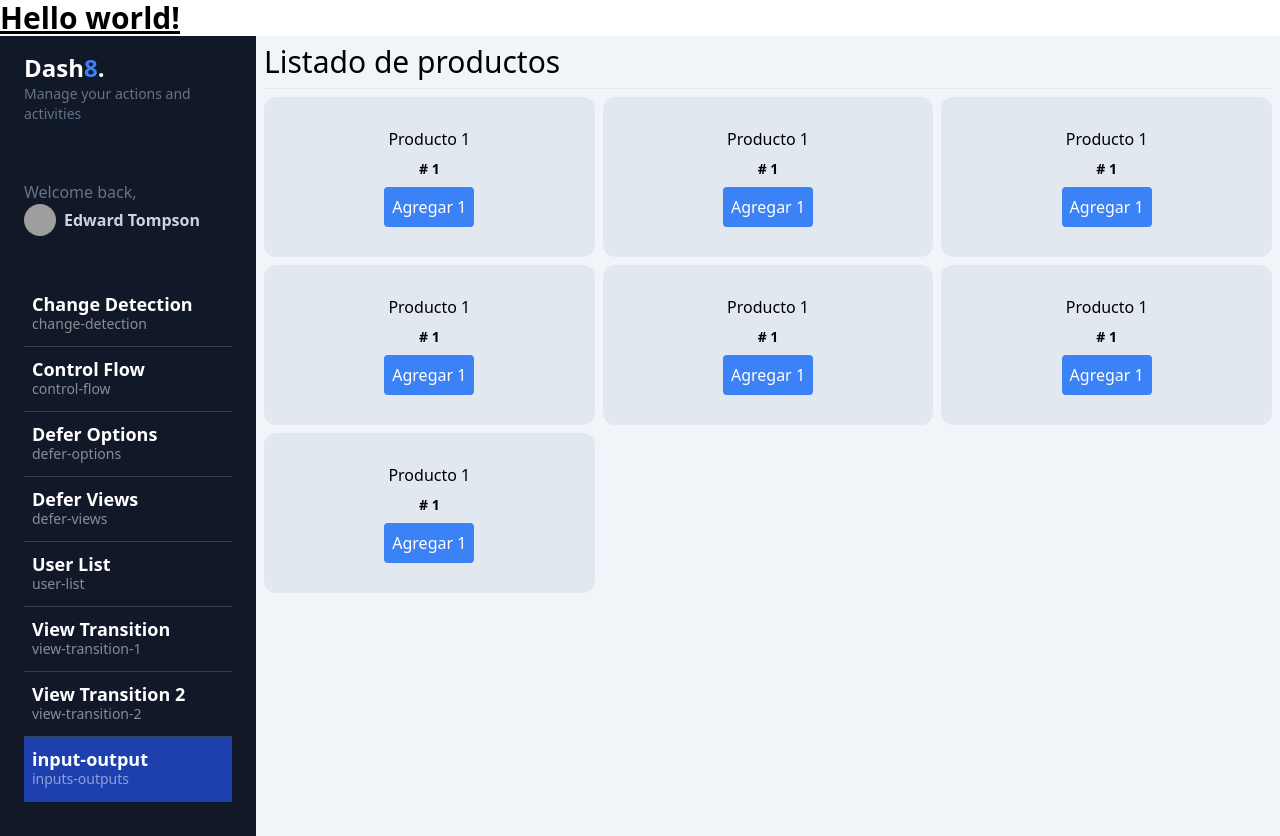
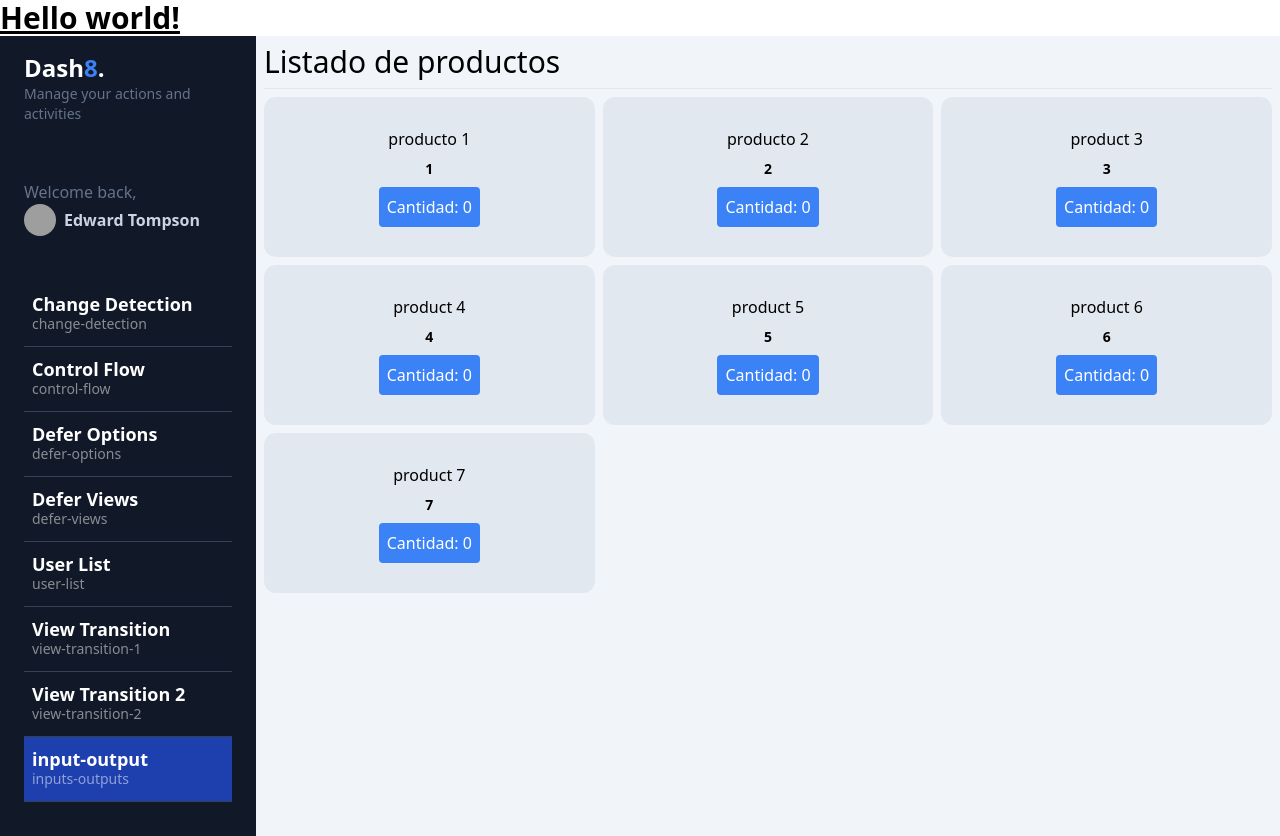
Before and after one commit to jsfc2199/Angular18Features, an Angular app: page /dashboard/inputs-outputs in a window 1280 px wide. Built offline with nearby package versions, Linux system fonts and the light colour scheme; grey boxes are pictures that could not be loaded.

Commit message:
inputs y outputs como señales

```diff
--- a/src/app/dashboard/pages/input-output/input-output.component.html
+++ b/src/app/dashboard/pages/input-output/input-output.component.html
@@ -4,7 +4,7 @@
 <div class="grid grid-cols-1 sm:grid-cols-3 gap-2">
   @for (item of products(); track item.id) {
 
-    <app-product-card></app-product-card>
+    <app-product-card [product]="item" (onIncrementQuantity)="updateIncrement(item, $event)"></app-product-card>
   }
 
 </div>
--- a/src/app/dashboard/pages/input-output/input-output.component.ts
+++ b/src/app/dashboard/pages/input-output/input-output.component.ts
@@ -38,8 +38,19 @@ export default class InputOutputComponent {
     take(7)
   ).subscribe()
 
+  //la ventaja de usar inputs y outputs como señales es que angular sabe exactamente el lugar donde se cambió la data en vez de verificar toda la app
+  updateIncrement(product: Product, newQuantity: number){
+    this.products.update((products) =>
+      products.map((p) =>
+        p.id === product.id ? {...p, quantity: newQuantity} : p
+      )
+    )
+  }
+
   ngOnDestroy(): void {
     this.internalSubscription.unsubscribe()
 
   }
+
+
 }
--- a/src/app/dashboard/pages/input-output/ui/product-card/product-card.component.html
+++ b/src/app/dashboard/pages/input-output/ui/product-card/product-card.component.html
@@ -1,11 +1,11 @@
 <div
     class="bg-slate-200 w-full rounded-xl h-40 flex justify-center items-center flex-col"
   >
-    <span>Producto 1</span>
-    <h2 class="font-bold text-sm my-2"># 1</h2>
-    <button
+    <span>{{product().name}}</span>
+    <h2 class="font-bold text-sm my-2">{{product().id}}</h2>
+    <button (click)="incrementQuantity()"
       class="bg-blue-500 p-2 rounded text-white hover:bg-blue-600 transition-all"
     >
-      Agregar 1
+      Cantidad: {{product().quantity}}
     </button>
   </div>
--- a/src/app/dashboard/pages/input-output/ui/product-card/product-card.component.ts
+++ b/src/app/dashboard/pages/input-output/ui/product-card/product-card.component.ts
@@ -1,4 +1,5 @@
-import { Component } from '@angular/core';
+import { Component, input, output } from '@angular/core';
+import { Product } from '../../../../../interfaces/product';
 
 @Component({
   selector: 'app-product-card',
@@ -8,4 +9,14 @@ import { Component } from '@angular/core';
 })
 export class ProductCardComponent {
 
+  //normalmente usaríamos @Input o @Output
+
+  public product = input.required<Product>() //esto es una señal (InputSignal), el required es opcional, pero con eso garantizamos que siempre nos manden info
+
+
+  public onIncrementQuantity = output<number>()
+
+  public incrementQuantity(){
+    this.onIncrementQuantity.emit(this.product().quantity + 1)
+  }
 }
```
